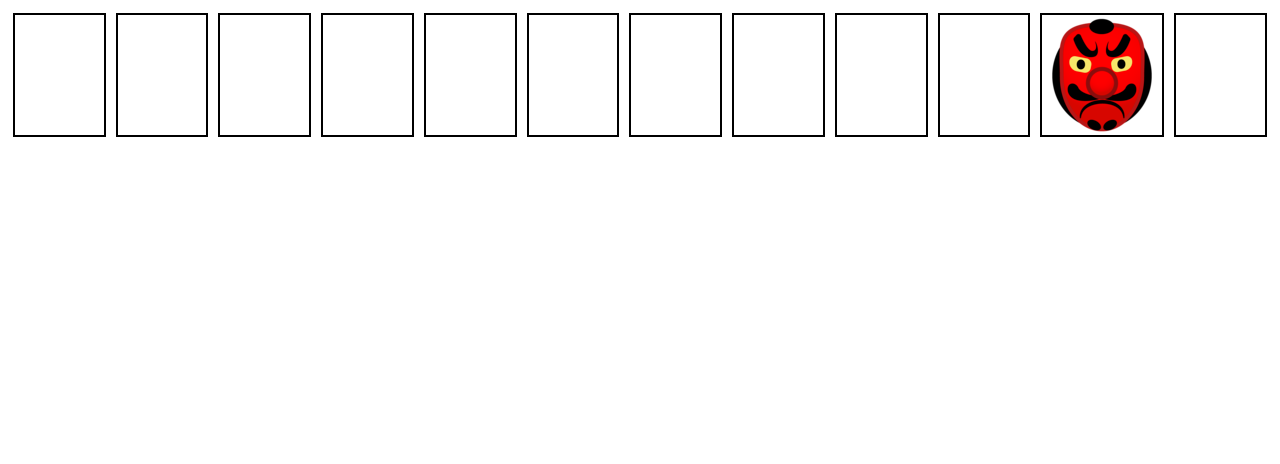
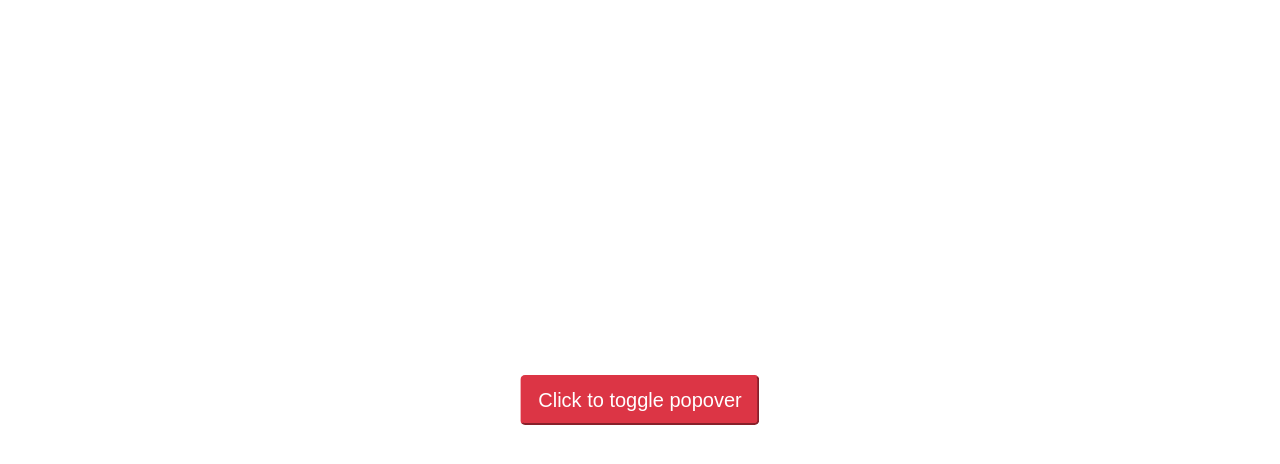
Before and after one commit to korobprog/form, a website built with webpack: page src/index.html in a window 1280 px wide. Built offline with nearby package versions, Linux system fonts and the light colour scheme.

Commit message:
inicial commit styles

```diff
--- a/src/css/style.css
+++ b/src/css/style.css
@@ -1,16 +1,28 @@
-body {
-    color: #999;
+.bd-example {
+ position: absolute;
+  top: 50%;
+  left: 50%;
+  transform: translate(-50%, -50%);
 }
 
-.cell {
-    width: 120px;
-    height: 120px;
-    border: 2px solid black;
-    margin: 5px;
-  }
 
-  .game-field {
-    display:flex;
-    align-items: stretch;
-  justify-content: center;
-  }
+.btn-lg {
+      padding: .5rem 1rem;
+    font-size: 1.25rem;
+    line-height: 1.5;
+    border-radius: .3rem;
+}
+
+.btn-danger {
+    color: #fff;
+    background-color: #dc3545;
+    border-color: #dc3545;
+}
+
+#popover {
+  position: absolute;
+}
+
+.hidden {
+  display: none;
+}
--- a/src/index.html
+++ b/src/index.html
@@ -1,4 +1,4 @@
-<!DOCTYPE html>
+<!doctype html>
 <html lang="en">
   <head>
     <meta charset="UTF-8" />
@@ -7,19 +7,11 @@
     <title>Game</title>
   </head>
   <body>
-    <div class="game-field">
-      <div class="cell"></div>
-      <div class="cell"></div>
-      <div class="cell"></div>
-      <div class="cell"></div>
-      <div class="cell"></div>
-      <div class="cell"></div>
-      <div class="cell"></div>
-      <div class="cell"></div>
-      <div class="cell"></div>
-      <div class="cell"></div>
-      <div class="cell"></div>
-      <div class="cell"></div>
-    </div>
+  <div class="bd-example">
+<button type="button" class="btn btn-lg btn-danger" id="btn">Click to toggle popover</button>
+<div id="popover" class="hidden">
+   Popover contents
+</div>
+</div>
   </body>
 </html>
--- a/src/index.js
+++ b/src/index.js
@@ -1,24 +1,9 @@
 import './css/style.css';
 import './js/app';
-import goblin from './img/goblin.png';
 
-const cells = document.querySelectorAll('.cell');
-const character = document.createElement('img');
+const btn = document.getElementById('btn');
+const popover = document.getElementById('popover');
 
-character.src = goblin;
-
-function spawnCharacter() {
-  const randomCell = cells[Math.floor(Math.random() * cells.length)];
-  randomCell.appendChild(character);
-}
-
-function moveCharacter() {
-  const currentCell = character.parentElement;
-  const possibleCells = [...cells].filter((cell) => cell !== currentCell);
-  const randomCell =
-    possibleCells[Math.floor(Math.random() * possibleCells.length)];
-  randomCell.appendChild(character);
-}
-
-spawnCharacter();
-setInterval(moveCharacter, 1000);
+btn.addEventListener('click', () => {
+  popover.classList.toggle('hidden');
+});
```
